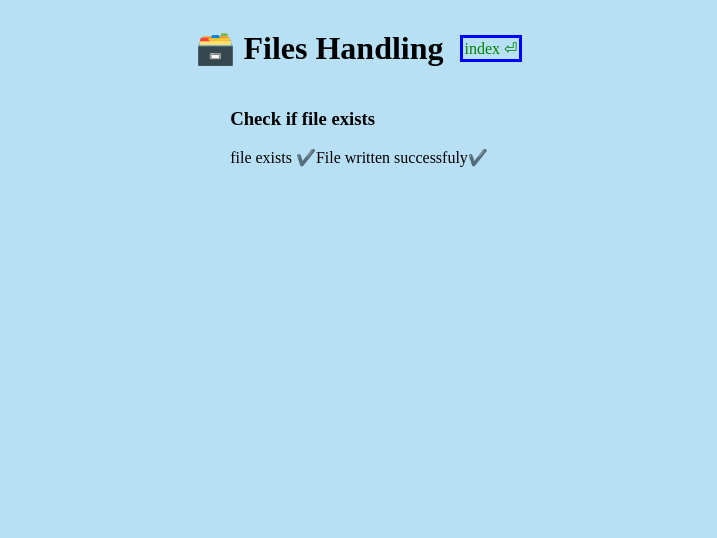
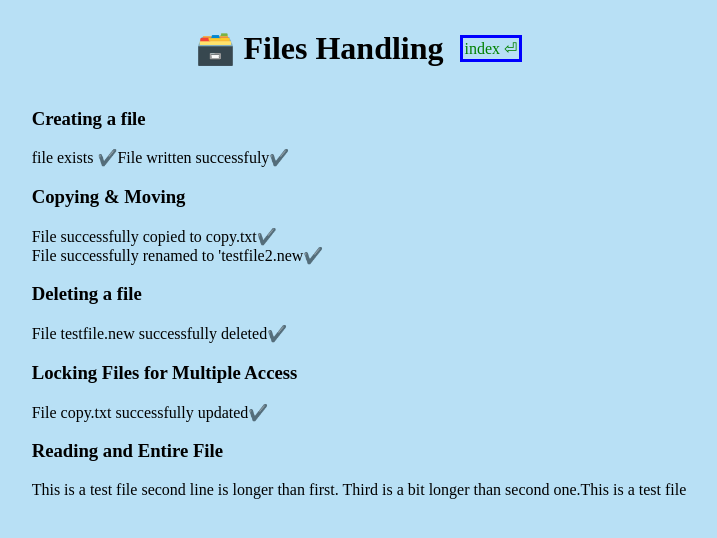
Before and after one commit to kamScripts/PHP_excercises, a PHP site: page /fileHandling.php in a window 1280 px wide. Shown: the top 538 px of the page, without its empty margins (281-998 px from the left). Run offline with PHP 8.4, Linux system fonts and the light colour scheme.

Commit message:
feat(upload.php): upload image, sanitize text feat(fileHandling): CRUD

```diff
--- /dev/null
+++ b/copy.txt
@@ -0,0 +1,3 @@
+This is a test file
+second line is longer than first.
+Third is a bit longer than second one.This is a test file
--- a/fileHandling.php
+++ b/fileHandling.php
@@ -1,3 +1,4 @@
+
 <!DOCTYPE html>
 <html lang="en">
     <head>
@@ -12,9 +13,12 @@
             <nav><a href="..">index ⏎</a></nav>
         </header>
         <main>
-
+            <!-- Accessing files on a hard drive require extra care to protect
+            system to got hacked.
+            It is important to provide access only to required files-->
             <article>
-                <h3>Check if file exists</h3>
+                <h3>Creating a file</h3>
+                <p>
                     <?php
                     //check if file exists before operations.
                     if (file_exists("home.php")) {
@@ -34,9 +38,65 @@ _END;
                     fwrite($connection, "$text") or die("Could not write to a file☠");
                     fclose($connection);
                     echo "File written successfuly✔️";
+                    ?>
+                </p>
+            </article>
+            <article>
+                <h3>Copying & Moving</h3>
+                <p>
+                    <?php
+                    copy('testfile.txt', 'copy.txt') or die("Could not copy file");
+                    echo "File successfully copied to copy.txt✔️<br>";
 
+                    if (!rename('testfile.txt', 'testfile2.new')) {
+                        echo "Could not move testfile.txt❌";
+                    } else {
+                        echo "File successfully renamed to 'testfile2.new✔️";
+                    }
                    ?>
 
+            </article>
+            <article>
+                <h3>Deleting a file</h3>
+                <p>
+                    <?php
+                    if (file_exists('testfile2.new')){
+                        if (!unlink('testfile2.new')){
+                           echo "Could not delete file❌";
+                        }
+                        else {
+                           echo 'File testfile.new successfully deleted✔️';
+                        }
+                    } else {
+                        echo 'File not Found❌️';
+                    }
+                    ?>
+                </p>
+            </article>
+            <article>
+                <h3>Locking Files for Multiple Access</h3>
+                <p>
+                    <?php
+                    $fh = fopen('copy.txt', 'r+') or die("Failed to open file❌");
+                    $txt = fgets($fh);
+
+                    if (flock($fh, LOCK_EX)) {
+                        fseek($fh, 0, SEEK_END);
+                        fwrite($fh, $txt) or die("Could not write to a file❌");
+                        flock($fh, LOCK_UN);
+                    }
+                    fclose($fh);
+                    echo 'File copy.txt successfully updated✔️';
+                    ?>
+                </p>
+            </article>
+            <article>
+                <h3>Reading and Entire File</h3>
+                <p>
+                    <?php
+                    echo file_get_contents('copy.txt');
+                    ?>
+                </p>
             </article>
         </main>
     </body>
--- /dev/null
+++ b/file_get_contents.php
@@ -0,0 +1,6 @@
+<?php
+
+/*
+ * Click nbfs://nbhost/SystemFileSystem/Templates/Licenses/license-default.txt to change this license
+ * Click nbfs://nbhost/SystemFileSystem/Templates/Scripting/EmptyPHP.php to edit this template
+ */
--- /dev/null
+++ b/filesFunctions.php
@@ -0,0 +1,6 @@
+<?php
+
+/*
+ * Click nbfs://nbhost/SystemFileSystem/Templates/Licenses/license-default.txt to change this license
+ * Click nbfs://nbhost/SystemFileSystem/Templates/Scripting/EmptyPHP.php to edit this template
+ */
--- /dev/null
+++ b/functions.php
@@ -0,0 +1,6 @@
+<?php
+
+/*
+ * Click nbfs://nbhost/SystemFileSystem/Templates/Licenses/license-default.txt to change this license
+ * Click nbfs://nbhost/SystemFileSystem/Templates/Scripting/EmptyPHP.php to edit this template
+ */
--- a/home.php
+++ b/home.php
@@ -8,6 +8,7 @@ $user = new User("Kam", "kam0101", "qwwerty");
 <head>
     <meta charset="UTF-8">
     <meta name="viewport" content="width=device-width, initial-scale=1.0">
+    <link rel="stylesheet" href="style.css">
     <title>🏠Home</title>
 </head>
 <body>
--- a/style.css
+++ b/style.css
@@ -14,9 +14,15 @@ header {
     align-items: center;
     gap: 1rem;
 }
+
 a {
     padding:2px;
     color: green;
     text-decoration: none;
     border: 3px blue solid;
 }
+button {
+    width: 100px;
+    background-color: darkkhaki;
+    border-radius: 5px;
+}
--- a/testfile.txt
+++ /dev/null
@@ -1,3 +0,0 @@
-This is a test file
-second line is longer than first.
-Third is a bit longer than second one.
```
Also changed, not shown: upload.php (added, +37 -0 lines). Lines whose indentation alone changed are shown as unchanged.
